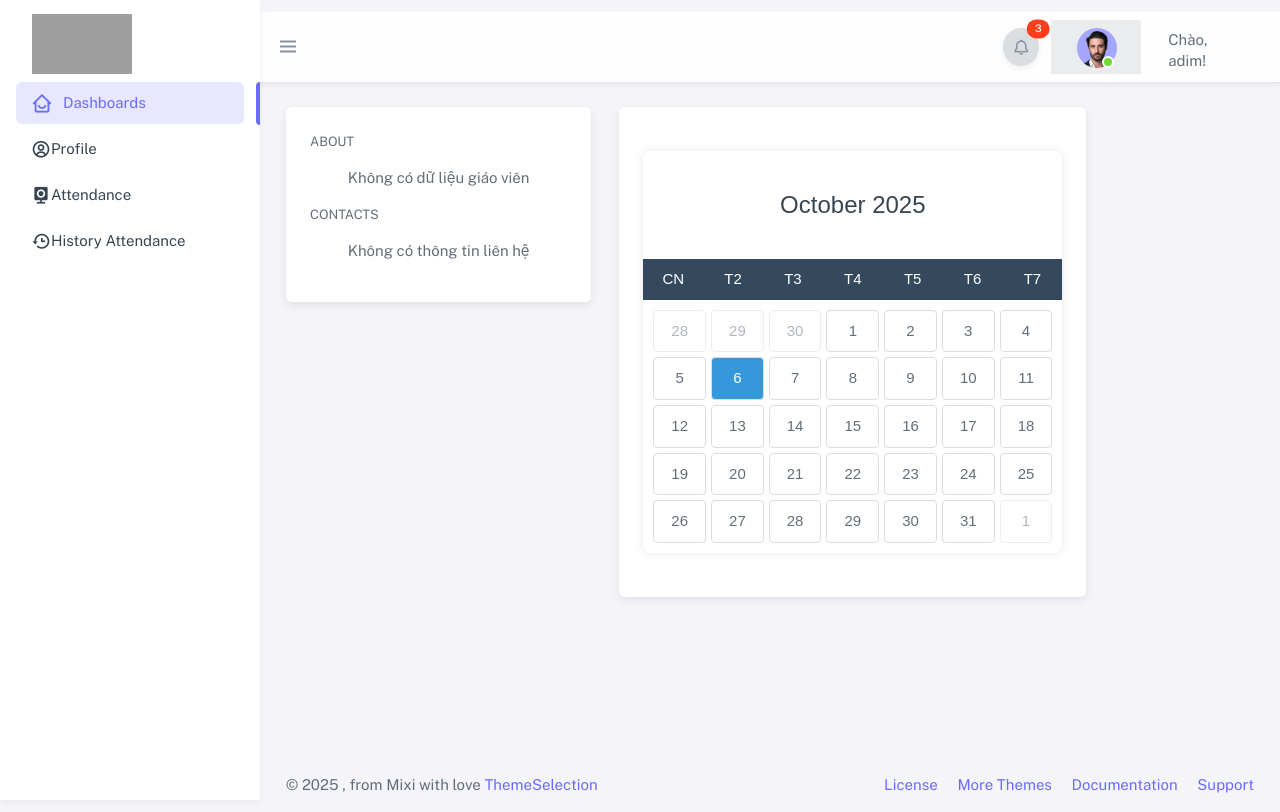
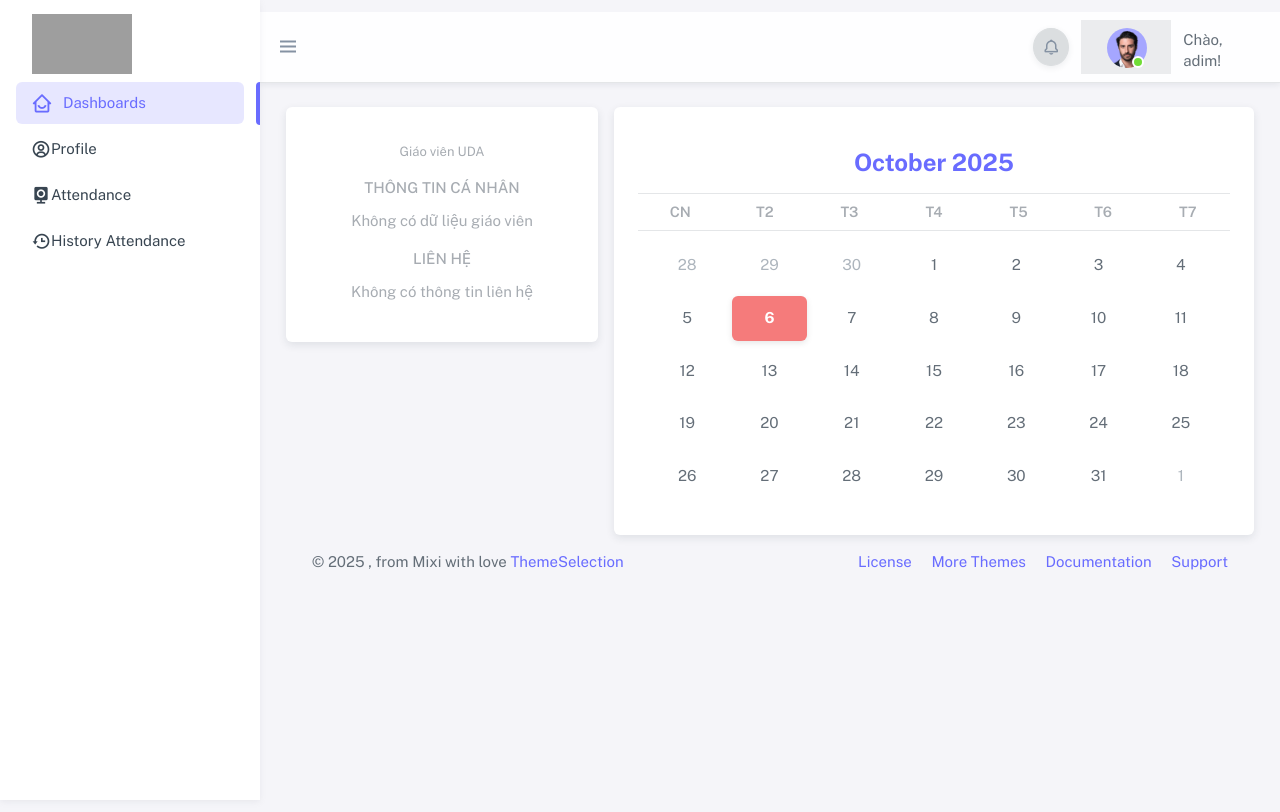
Before and after one commit to BinhAn14/IOT_ST22A, a Django app: page / in a window 1280 px wide. Run offline with Django 5.2, Linux system fonts and the light colour scheme; a user stored in the database is signed in; some libraries are stand-ins or nearby versions; grey boxes are pictures that could not be loaded.

Commit message:
home html

```diff
--- a/PhanMemDiemDanh/DiemDanh/home/templates/home/home.html
+++ b/PhanMemDiemDanh/DiemDanh/home/templates/home/home.html
@@ -1,189 +1,99 @@
-{%extends "masterPage.html" %} {%block title%} Courses UDA {%endblock%}
+{% extends "masterPage.html" %}
+{% block title %} Courses UDA {% endblock %}
 
-<!-- MENU -->
+{% block menuDashboards %}
+  {% include '../includes/leftmenu/dashboards.html' %}
+{% endblock %}
 
-<!-- Dashboards -->
-{% block menuDashboards %} {%include '../includes/leftmenu/dashboards.html'%}
-{%endblock %}
+{% block user %}
+  {% include "../includes/navbar/user.html" %}
+{% endblock %}
 
-<!-- Layouts -->
+{% block content %}
+<div class="row g-4">
+  <!-- Profile -->
+  <div class="col-xl-4 col-lg-5 col-md-6">
+    <div class="card shadow border-0 rounded-4">
+      <div class="card-body text-center">
+        <!-- Avatar -->
+        <div class="mb-3">
 
-{% block layouts %} {% endblock %}
-<!-- Front Pages -->
+        </div>
+        <h5 class="fw-bold mb-1">
+          {% for item in teacher %} {{ item.name_teacher }} {% endfor %}
+        </h5>
+        <p class="text-muted small mb-4">Giáo viên UDA</p>
 
-{% block frontPages %} {% endblock %}
-<!-- Apps & Pages -->
-
-{% block appAndPg %} {% endblock %}
-<!-- Components -->
-
-{% block components %} {% endblock %}
-
-<!-- Forms & Tables -->
-
-{% block formAndTb %} {% endblock %}
-<!-- Misc -->
-
-{% block Misc %} {% endblock %}
-
-<!-- NAVBAR -->
-{% block user %} {%include "../includes/navbar/user.html" %} {% endblock %}
-{%comment %}
-<!-- search -->
-{%block search %} {% endblock %} {% endcomment %}
-
-<!-- CONTENT -->
-{%block content%}
-<!-- User Profile Content -->
-<div class="row">
-  <div class="col-xl-4 col-lg-5 col-md-5">
-    <!-- About User -->
-    <div class="card mb-6">
-      <div class="card-body">
-        <small class="card-text text-uppercase text-body-secondary small">About</small>
-        <ul class="list-unstyled my-3 py-1">
+        <h6 class="text-uppercase text-muted mb-3">Thông tin cá nhân</h6>
+        <ul class="list-unstyled text-start px-3">
           {% for item in teacher %}
-          <li class="d-flex align-items-center mb-4">
-            <i class="icon-base bx bx-user"></i>
-            <span class="fw-medium mx-2">Full Name:</span>
-            <span>{{ item.name_teacher }}</span>
-          </li>
-          <li class="d-flex align-items-center mb-4">
-            <i class='bx bx-id-card'></i>
-            <span class="fw-medium mx-2">Teacher ID:</span>
-            <span>{{ item.id }}</span>
-          </li>
-          <li class="d-flex align-items-center mb-4">
-            <i class='bx bx-calendar'></i>
-            <span class="fw-medium mx-2">Birthday:</span>
-            <span>{{ item.birth_day|date:"d/m/Y" }}</span>
-          </li>
-          <li class="d-flex align-items-center mb-4">
-            <i class="icon-base bx bx-flag"></i>
-            <span class="fw-medium mx-2">Gender:</span>
-            <span>{{ item.gender }}</span>
-          </li>
+          <li class="mb-2"><i class="bx bx-id-card text-primary"></i> <b>Mã GV:</b> {{ item.id }}</li>
+          <li class="mb-2"><i class="bx bx-calendar text-success"></i> <b>Ngày sinh:</b> {{ item.birth_day|date:"d/m/Y" }}</li>
+          <li class="mb-2"><i class="bx bx-flag text-danger"></i> <b>Giới tính:</b> {{ item.gender }}</li>
           {% empty %}
-          <li class="text-center">Không có dữ liệu giáo viên</li>
+          <li class="text-center text-muted">Không có dữ liệu giáo viên</li>
           {% endfor %}
         </ul>
 
-        <small class="card-text text-uppercase text-body-secondary small">Contacts</small>
-        <ul class="list-unstyled my-3 py-1">
+        <h6 class="text-uppercase text-muted mt-4 mb-3">Liên hệ</h6>
+        <ul class="list-unstyled text-start px-3">
           {% for item in teacher %}
-          <li class="d-flex align-items-center mb-4">
-            <i class="icon-base bx bx-phone"></i>
-            <span class="fw-medium mx-2">Contact:</span>
-            <span>{{ item.contact|default:"-" }}</span>
-          </li>
-          <li class="d-flex align-items-center mb-4">
-            <i class="icon-base bx bx-envelope"></i>
-            <span class="fw-medium mx-2">Email:</span>
-            <span>{{ item.email|default:"-" }}</span>
-          </li>
+          <li class="mb-2"><i class="bx bx-phone text-info"></i> <b>SĐT:</b> {{ item.contact|default:"-" }}</li>
+          <li class="mb-2"><i class="bx bx-envelope text-warning"></i> <b>Email:</b> {{ item.email|default:"-" }}</li>
           {% empty %}
-          <li class="text-center">Không có thông tin liên hệ</li>
+          <li class="text-center text-muted">Không có thông tin liên hệ</li>
           {% endfor %}
         </ul>
       </div>
     </div>
+  </div>
 
-    <!--/ About User -->
-  </div>
-  <style>
-    .calendar {
-      font-family: Arial, sans-serif;
-      max-width: 700px;
-      margin: 20px auto;
-      background: #fff;
-      box-shadow: 0 0 10px rgba(0, 0, 0, 0.1);
-      border-radius: 8px;
-    }
-
-    .col-xl-6 {
-      flex: 0 0 50%;
-      max-width: 50%;
-      padding: 0 15px;
-    }
-
-    .month {
-      background: #ffffff;
-      color: white;
-      padding: 20px;
-      text-align: center;
-      border-radius: 8px 8px 0 0;
-    }
-
-    .month h1 {
-      margin: 0;
-      font-size: 24px;
-    }
-
-    .weekdays {
-      background: #34495e;
-      color: white;
-      padding: 10px 0;
-      display: grid;
-      grid-template-columns: repeat(7, 1fr);
-      text-align: center;
-    }
-
-    .days {
-      padding: 10px;
-      display: grid;
-      grid-template-columns: repeat(7, 1fr);
-      gap: 5px;
-    }
-
-    .days div {
-      padding: 10px;
-      text-align: center;
-      border: 1px solid #ddd;
-      border-radius: 4px;
-      cursor: pointer;
-      transition: background 0.3s;
-    }
-
-    .days div:hover {
-      background: #f0f0f0;
-    }
-
-    .today {
-      background: #3498db !important;
-      color: white;
-    }
-
-    .prev-date,
-    .next-date {
-      opacity: 0.5;
-    }
-  </style>
   <!-- Calendar -->
-  <div class="col-xl-6">
-    <div class="card mb-6">
+  <div class="col-xl-8 col-lg-7 col-md-6">
+    <div class="card shadow border-0 rounded-4">
       <div class="card-body">
         <div class="calendar">
-          <div class="month">
-            <h1>{{ current_month }}</h1>
+          <div class="month text-center py-3 border-bottom">
+            <h4 class="fw-bold text-primary m-0">{{ current_month }}</h4>
           </div>
 
-          <div class="weekdays">
-            <div>CN</div>
-            <div>T2</div>
-            <div>T3</div>
-            <div>T4</div>
-            <div>T5</div>
-            <div>T6</div>
-            <div>T7</div>
+          <div class="weekdays text-muted fw-semibold text-center py-2 border-bottom d-grid"
+               style="grid-template-columns: repeat(7, 1fr); font-size: 0.9rem;">
+            <div>CN</div><div>T2</div><div>T3</div><div>T4</div><div>T5</div><div>T6</div><div>T7</div>
           </div>
 
-          <div class="days" id="calendar-days">
-            <!-- Days will be populated by JavaScript -->
+          <div class="days p-3 d-grid" id="calendar-days"
+               style="grid-template-columns: repeat(7, 1fr); gap: 8px;">
           </div>
         </div>
       </div>
     </div>
   </div>
+</div>
+
+<style>
+  .days div {
+    padding: 12px;
+    text-align: center;
+    border-radius: 6px;
+    font-size: 0.95rem;
+    transition: all 0.25s ease;
+    cursor: pointer;
+  }
+  .days div:hover {
+    background: #f8f9fa;
+    transform: scale(1.05);
+  }
+  .today {
+    background: #f57b7b !important;
+    color: #fff !important;
+    font-weight: bold;
+    box-shadow: 0 2px 6px rgba(0,0,0,0.1);
+  }
+  .prev-date, .next-date {
+    color: #adb5bd;
+  }
+</style>
 
 <script>
   function generateCalendar() {
@@ -199,36 +109,25 @@
     const nextDays = 7 - lastDayIndex - 1;
 
     let days = "";
-
-      // Previous month's days
     for (let x = firstDayIndex; x > 0; x--) {
       days += `<div class="prev-date">${prevLastDay - x + 1}</div>`;
     }
-
-      // Current month's days
     for (let i = 1; i <= lastDayOfMonth.getDate(); i++) {
-        if (i === today.getDate() && currentMonth === today.getMonth() && currentYear === today.getFullYear()) {
+      if (i === today.getDate()) {
         days += `<div class="today">${i}</div>`;
       } else {
         days += `<div>${i}</div>`;
       }
     }
-
-      // Next month's days
     for (let j = 1; j <= nextDays; j++) {
       days += `<div class="next-date">${j}</div>`;
     }
-
     daysElement.innerHTML = days;
   }
-
   generateCalendar();
 </script>
+{% endblock %}
 
-</div>
-</div>
-<!--/ User Profile Content -->
-{%endblock%}
-
-<!-- Footer -->
-{% block footer %} {%include "../includes/footer.html" %} {% endblock %}
+{% block footer %}
+  {% include "../includes/footer.html" %}
+{% endblock %}
--- a/PhanMemDiemDanh/DiemDanh/home/templates/masterPage.html
+++ b/PhanMemDiemDanh/DiemDanh/home/templates/masterPage.html
@@ -112,8 +112,7 @@
     <!-- Notifications -->
     <button class="btn btn-light rounded-circle shadow-sm position-relative p-2">
       <i class="bx bx-bell fs-5 text-secondary"></i>
-      <span class="position-absolute top-0 start-100 translate-middle badge rounded-pill bg-danger"
-        style="font-size: 0.65rem;">3</span>
+
     </button>
 
     <!-- User Dropdown -->
--- a/PhanMemDiemDanh/DiemDanh/home/views.py
+++ b/PhanMemDiemDanh/DiemDanh/home/views.py
@@ -13,7 +13,7 @@ from django.contrib import messages
 from django.http import HttpResponse
 from django.template import loader
 from datetime import datetime
-from .models import history_attendance,teachers
+from .models import history_attendance, teachers
 from django.conf import settings
 
 recognizer = cv2.face.LBPHFaceRecognizer_create()
@@ -28,7 +28,6 @@ student_info = {
 
 def get_excel_file(student_id):
     return f"diem_danh_{student_id}.xlsx"
-
 
 
 # Hàm ghi điểm danh vào Excel
@@ -69,12 +68,7 @@ def ghi_diem_danh(student_id):
     return f"✔ Điểm danh: {student['Họ_tên']} ({student['MSSV']}) lúc {time_str} → File: {excel_file}"
 
 
-    return f"{student['Họ_tên']} đã điểm danh hôm nay!"
-
-
 # Hàm nhận diện khuôn mặt từ camera
-import cv2
-
 import time
 import threading
 
@@ -134,8 +128,6 @@ def detect_faces():
         cam.release()
         cv2.destroyAllWindows()
 
-
-
     cam = cv2.VideoCapture(0)  # Mở camera
 
     try:
@@ -188,6 +180,8 @@ def detect_faces():
 @gzip.gzip_page
 def video_feed(request):
     return StreamingHttpResponse(detect_faces(), content_type='multipart/x-mixed-replace; boundary=frame')
+
+
 # dat ten get_ cho no dong bo voi cac ham khac
 def get_login(request):
     if request.method == 'POST':
@@ -215,7 +209,8 @@ def get_login(request):
 
     return render(request, 'home/loginPage.html')
 
-@login_required(login_url='home/loginPage.html')
+
+# BỎ login_required ở đây
 def get_home(request):
     today = datetime.today()
     context = {
@@ -224,12 +219,16 @@ def get_home(request):
     }
     return render(request, 'home/home.html', context)
 
+
 def get_profile(request):
     teacher = teachers.objects.all()  # Lấy toàn bộ danh sách giáo viên
     return render(request, 'home/profile.html', {'teacher': teacher})
 
+
 def get_profileEdit(request):
     return render(request, 'home/profile-edit.html')
+
+
 def get_history(request):
     user = request.user
 
@@ -245,9 +244,9 @@ def get_history(request):
     return render(request, 'home/history.html', {'history': history})
 
 
-
 def get_face_recognition(request):
     return render(request, "home/face_recognition.html")  # Load giao diện nhận diện
+
 
 def export_history_excel(request):
     user = request.user
```
Lines whose indentation alone changed are shown as unchanged.
